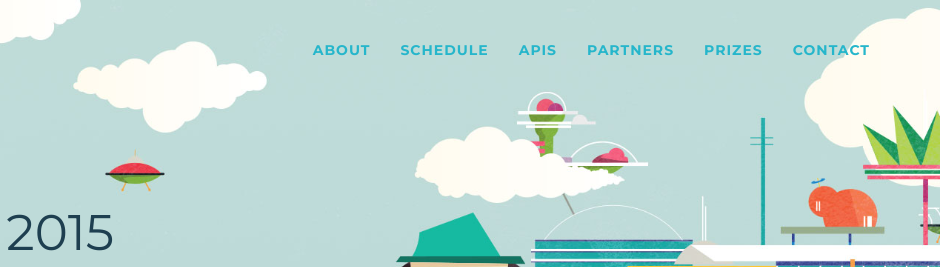
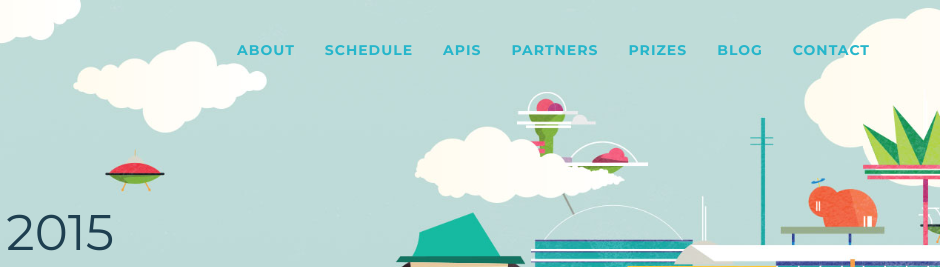
Before and after one commit to sphereio/ecomhack, a website: page index.html in a window 1280 px wide. Shown: the top 267 px of the page, 340-1280 px from the left. Drawn offline with nearby package versions, Linux system fonts and the light colour scheme; some packages are replaced by stand-ins of ours.

Commit message:
added blog link

```diff
--- a/index.html
+++ b/index.html
@@ -86,6 +86,7 @@ j=d.createElement(s),dl=l!='dataLayer'?'&l='+l:'';j.async=true;j.src=
                       <li><a href="#apis">APIs</a></li>
                       <li><a href="#partners">Partners</a></li>
                       <li><a href="#event">Prizes</a></li>
+                      <li><a href="http://www.commercetools.com/en/blog/category/ecomhack" target="_blank">Blog</a></li>
                       <li><a href="mailto:hi@ecomhack.io">Contact</a></li>
 
                   </ul>
```
